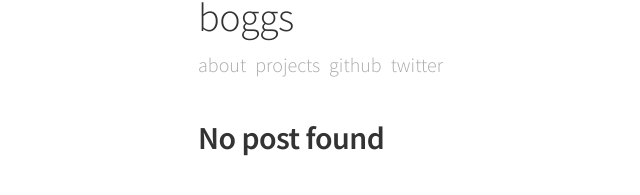
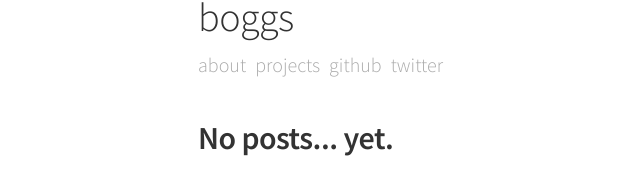
Before and after one commit to b-ggs/b-ggs.github.io, a Jekyll site: the page built from index.html, in a window 1280 px wide. Shown: the part 105-300 px from the top of the page, without its empty margins (82-722 px from the left). Built offline with Jekyll 4.4.1, drawn with Linux system fonts in a browser that asks for light colours; Markdown is read by kramdown in place of the engine named in the settings.

Commit message:
Modified index.

```diff
--- a/index.html
+++ b/index.html
@@ -14,7 +14,7 @@ layout: default
 </header>
 <div class="content list">
 {% if site.posts.size == 0 %}
-  <h2>No post found</h2>
+  <h2>No posts... yet.</h2>
 {% else %}
 {% for post in site.posts %}
   <div class="list-item">
```
